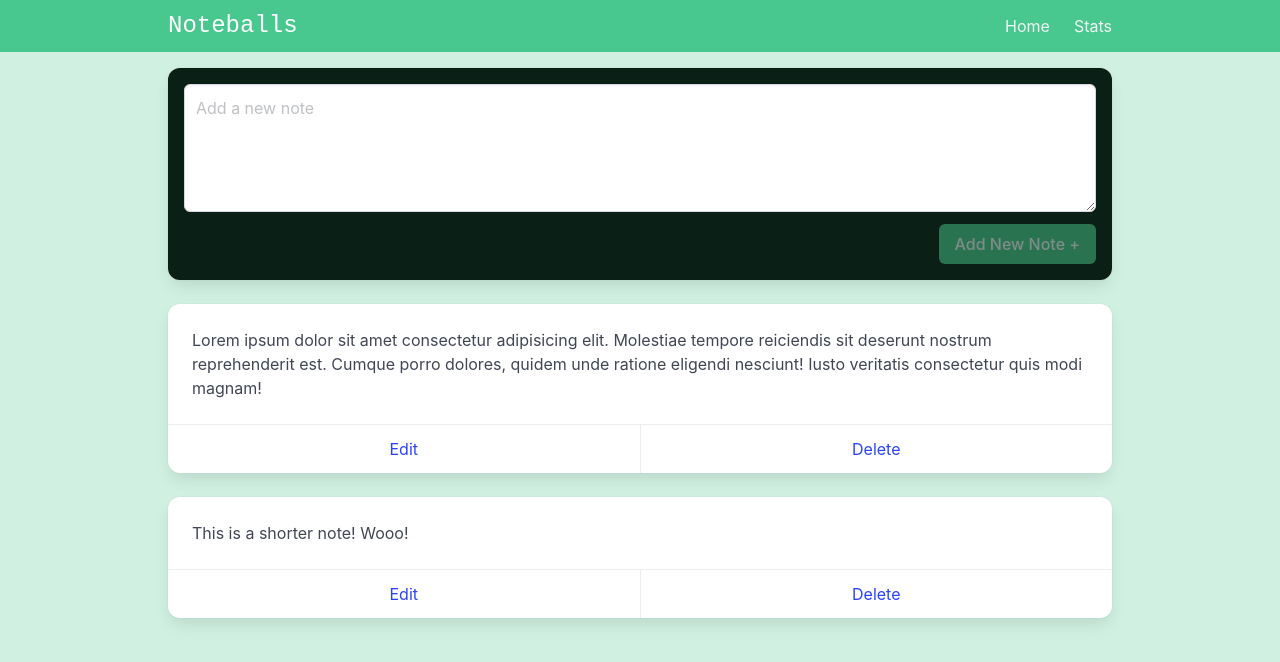
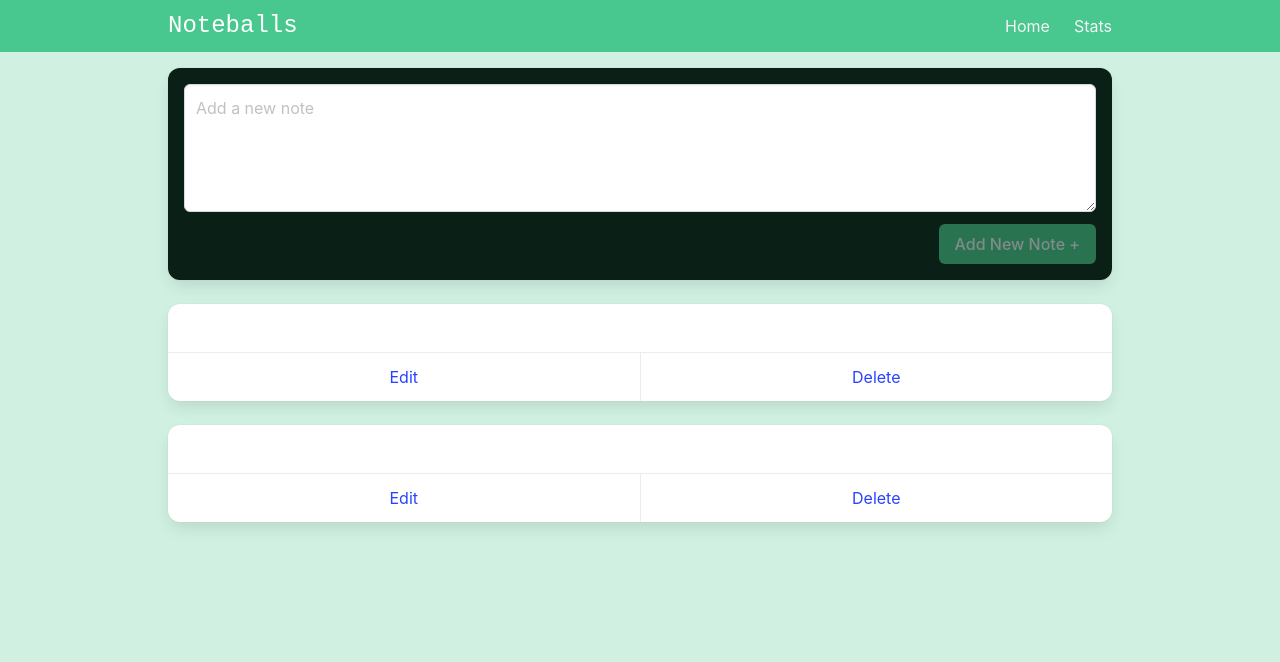
Before and after one commit to multiplai-tech/noteballs, a Vue app: page / in a window 1280 px wide. Shown: the top 662 px of the page. Built offline with nearby package versions, Linux system fonts and the light colour scheme.

Commit message:
chore: Added new child component - note

```diff
--- /dev/null
+++ b/src/components/Notes/note.vue
@@ -0,0 +1,15 @@
+<template>
+	<div
+	 	class="card"
+	>
+		<div class="card-content">
+			<div class="content">
+				<!-- {{ note.content }} -->
+			</div>
+		</div>
+		<footer class="card-footer">
+			<a href="#" class="card-footer-item">Edit</a>
+			<a href="#" class="card-footer-item">Delete</a>
+		</footer>
+	</div>
+</template>
--- a/src/views/ViewNotes.vue
+++ b/src/views/ViewNotes.vue
@@ -15,21 +15,10 @@
 		</div>
 	</div>
 
-	<div
+	<Note
 		v-for="note in notes"
 		:key="note.id"
-	 	class="card"
-	>
-		<div class="card-content">
-			<div class="content">
-				{{ note.content }}
-			</div>
-		</div>
-		<footer class="card-footer">
-			<a href="#" class="card-footer-item">Edit</a>
-			<a href="#" class="card-footer-item">Delete</a>
-		</footer>
-	</div>
+	/>
 </div>
 </template>
 
@@ -37,6 +26,9 @@
 // IMPORTS
 import { ref } from 'vue'
 import { v4 as uuidv4 } from 'uuid';
+
+// COMPONENTS
+import Note from '@/components/Notes/note.vue'
 
 const newNote = ref('')
 const newNoteRef = ref(null)
```
